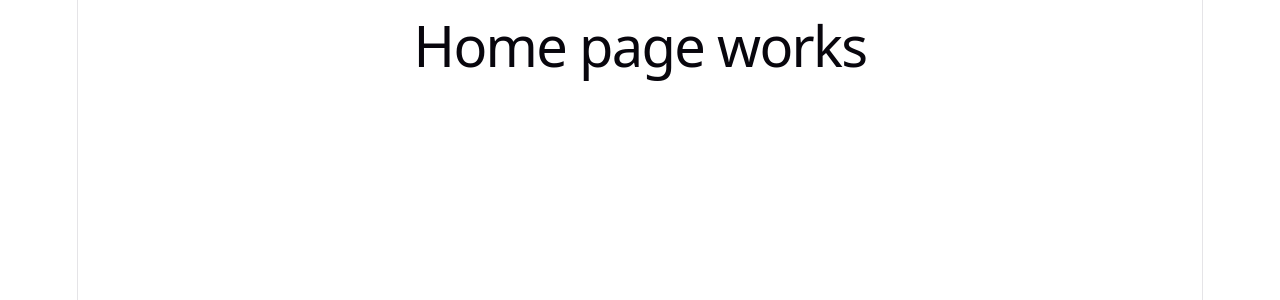
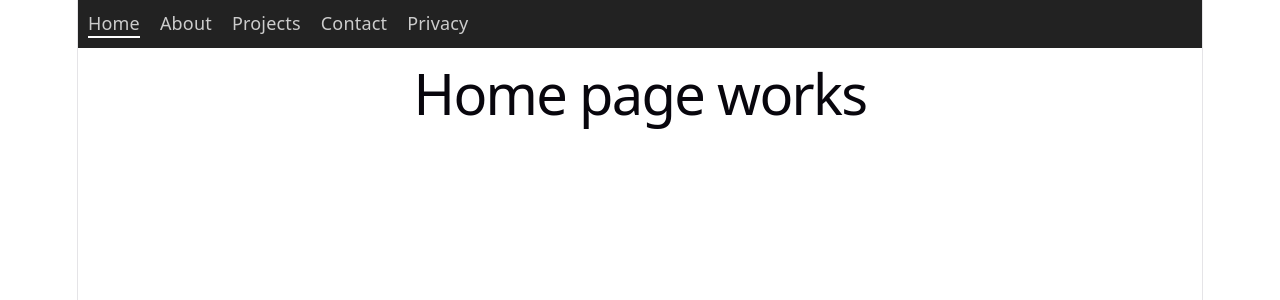
Before and after one commit to MeowVal/Website, a Vue app: page / in a window 1280 px wide. Shown: the top 300 px of the page. Built offline with nearby package versions, Linux system fonts and the light colour scheme.

Commit message:
simple nav bar

```diff
--- a/src/App.vue
+++ b/src/App.vue
@@ -4,5 +4,31 @@
 
 <template>
   <!--<HelloWorld />-->
+  <nav class="topbar">
+    <router-link to="/">Home</router-link>
+    <router-link to="/about">About</router-link>
+    <router-link to="/projects">Projects</router-link>
+    <router-link to="/contact">Contact</router-link>
+    <router-link to="/PrivacyPolicy">Privacy</router-link>
+  </nav>
   <router-view />
 </template>
+
+<style scoped>
+.topbar {
+  display: flex;
+  gap: 20px;
+  padding: 10px;
+  background: #222;
+}
+
+.topbar a {
+  color: #ccc;
+  text-decoration: none;
+  font-weight: 500;
+}
+.router-link-active {
+  color: #fff;
+  border-bottom: 2px solid #fff;
+}
+</style>
```
